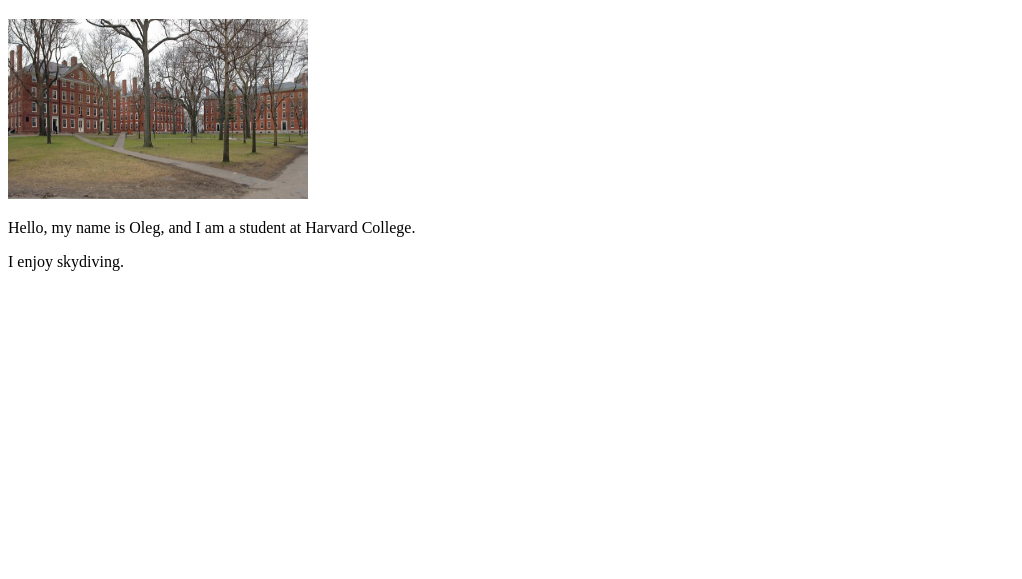
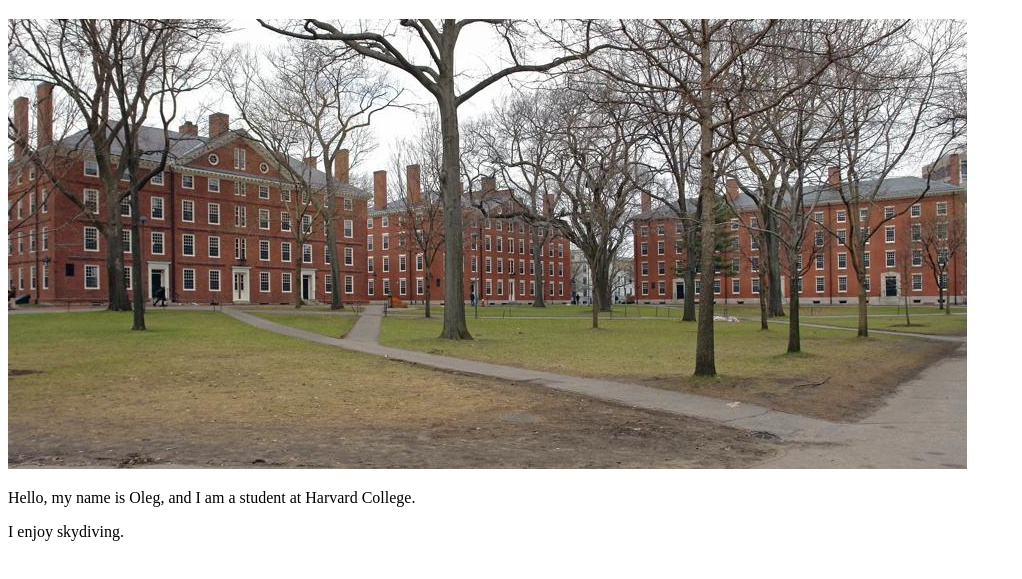
Before and after one commit to oleg-p7/oleg-p7.github.io, a plain HTML site: page index.html in a window 1280 px wide. Shown: the part 61-640 px from the top of the page, without its empty margins (0-1022 px from the left). Drawn offline with Linux system fonts and the light colour scheme.

Commit message:
Update index.html

```diff
--- a/index.html
+++ b/index.html
@@ -9,8 +9,6 @@
         <style>
             #harvard1
             {
-                width: 300px;
-                height: 180px;
             }
         </style>
     </head>
```
